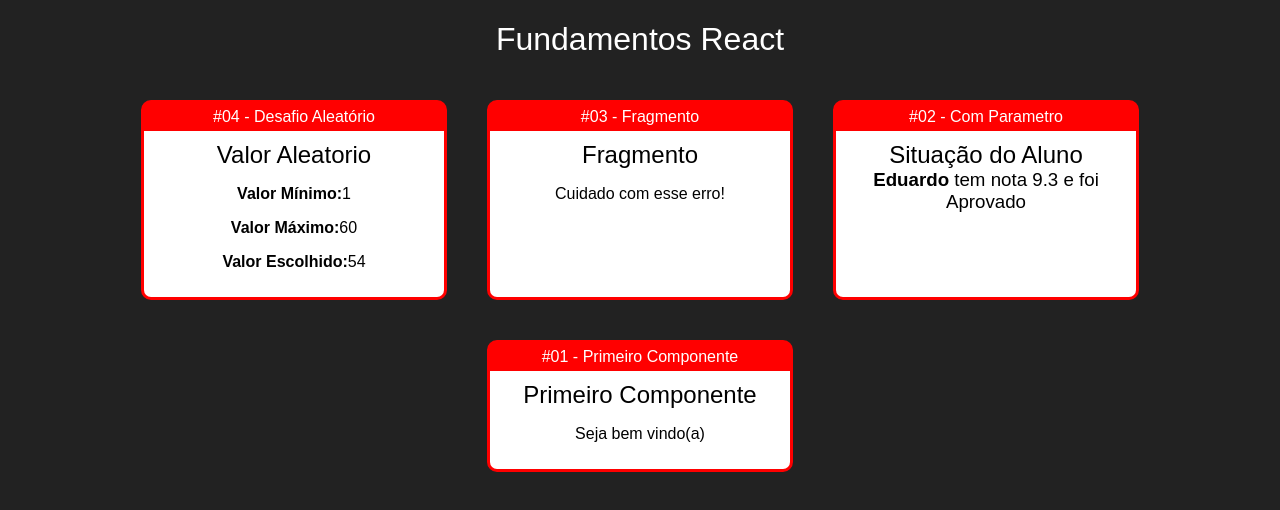
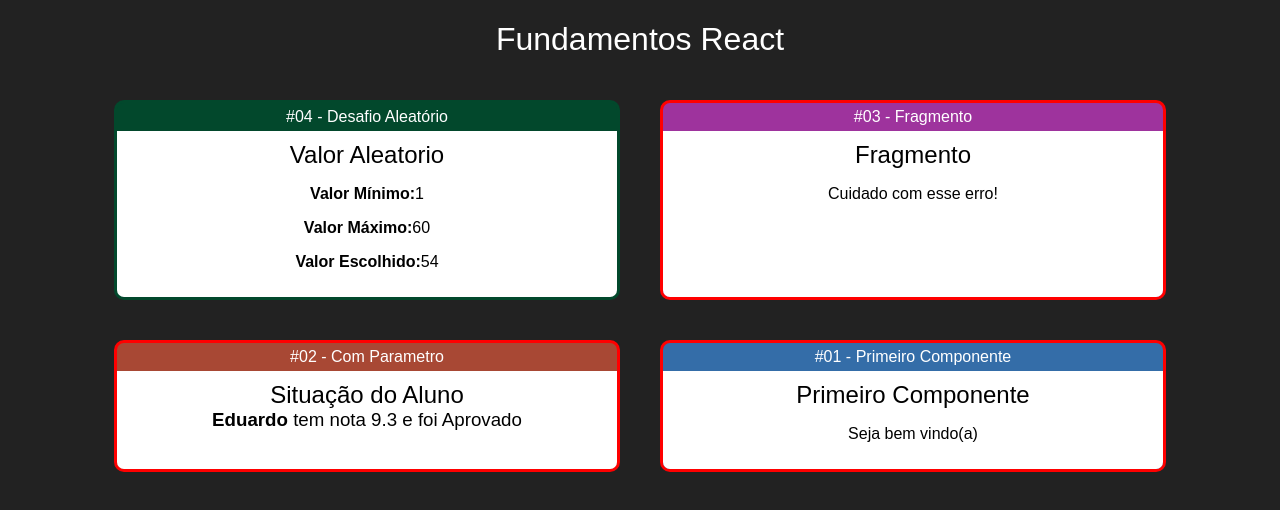
Before and after one commit to Egobbato/Curso-React-Redux, a React (Create React App) app in the folder fundamentos-react/: page / in a window 1280 px wide. Shown: the top 510 px of the page. Built offline with nearby package versions, Linux system fonts and the light colour scheme; the HTML template or start-up script is replaced by a standard one.

Commit message:
Componente Card #03

```diff
--- a/fundamentos-react/src/App.jsx
+++ b/fundamentos-react/src/App.jsx
@@ -12,19 +12,22 @@ export default function App(props) {
       <h1>Fundamentos React</h1>
 
       <div className="Cards">
-        <Card titulo="#04 - Desafio Aleatório">
+        <Card titulo="#04 - Desafio Aleatório" color="#02482c" border="#02482c">
           <Aleatorio min={1} max={60} />
         </Card>
 
-        <Card titulo="#03 - Fragmento">
+        <Card titulo="#03 - Fragmento" color="rgba(189, 56, 188, 0.8)">
           <Fragmento />
         </Card>
 
-        <Card titulo="#02 - Com Parametro">
+        <Card titulo="#02 - Com Parametro" color="rgba(189, 79, 56, 0.87)">
           <ComParametro Titulo="Situação do Aluno" aluno="Eduardo" nota={9.3} />
         </Card>
 
-        <Card titulo="#01 - Primeiro Componente">
+        <Card
+          titulo="#01 - Primeiro Componente"
+          color="rgba(56, 121, 189, 0.87)"
+        >
           <Primeiro />
         </Card>
       </div>
--- a/fundamentos-react/src/components/layout/Card.css
+++ b/fundamentos-react/src/components/layout/Card.css
@@ -1,13 +1,13 @@
 .Card{
-    background-color: red;
+
     border-radius: 10px;
     overflow: hidden;
-    border: 3px solid red;
+    border: 3px solid;
     margin: 20px;
     display: flex;
     flex-direction: column;
-    min-width: 300px;
-    max-width: 300px;
+    min-width: 500px;
+    max-width: 500px;
 
 }
 
--- a/fundamentos-react/src/components/layout/Card.jsx
+++ b/fundamentos-react/src/components/layout/Card.jsx
@@ -2,10 +2,15 @@ import React from "react";
 import "./Card.css";
 
 export default function Card(props) {
+  const cardStyle = {
+    backgroundColor: props.color || "#F00",
+    borderColor: props.border || "#F00",
+  };
+
   return (
-    <div className="Card">
+    <div className="Card" style={cardStyle}>
       <div className="Title">{props.titulo}</div>
-      <div className="Content">{props.children}</div>
+      <div className="Content">{props.children} </div>
     </div>
   );
 }
```
